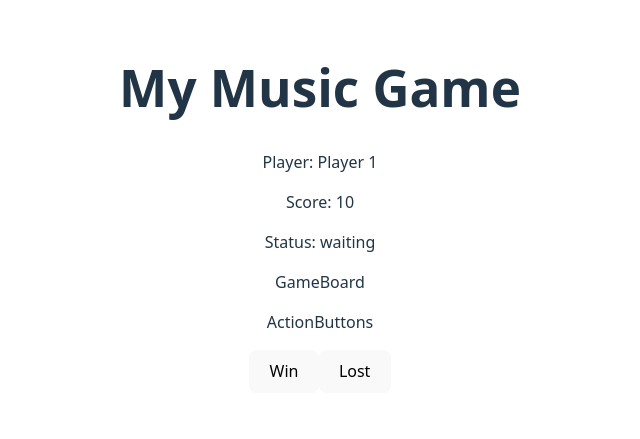
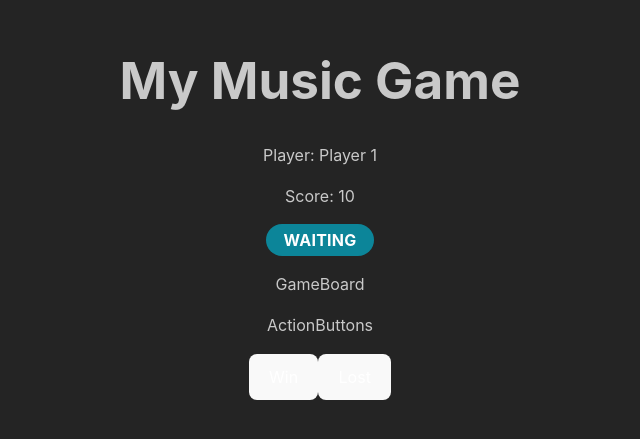
Before and after one commit to tomjoy75/base_for_music_app, a React (Vite) app: page / in a window 1280 px wide. Shown: the part 191-630 px from the top of the page, without its empty margins (320-960 px from the left). Built offline with nearby package versions, Linux system fonts and the light colour scheme.

Commit message:
feat: display player status with dynamic Mantine badge and color mapping

```diff
--- a/src/components/PlayerStatus.tsx
+++ b/src/components/PlayerStatus.tsx
@@ -1,3 +1,5 @@
+import { Badge } from "@mantine/core";
+
 // Affichage joueur courant, score ...
 type PlayerStatusProps= {
 	name: string;
@@ -7,11 +9,18 @@ type PlayerStatusProps= {
 
 // export function PlayerStatus({name, score, status}: PlayerStatusProps ) {
 export function PlayerStatus(props: PlayerStatusProps ) {
+	console.log(props.status);
+	const colors = {
+		"waiting": "cyan",
+		"playing": "violet",
+		"won": "lime",
+		"lost": "red"
+	}
 	return (
 		<div>
 			<p>Player: {props.name}</p>
 			<p>Score: {props.score}</p>
-			<p>Status: {props.status}</p>
+			<Badge size="xl" color={colors[props.status]}>{props.status}</Badge>
 		</div>
 	)
 }
```
Also changed, not shown: src/main.tsx (+10 -1 lines).
